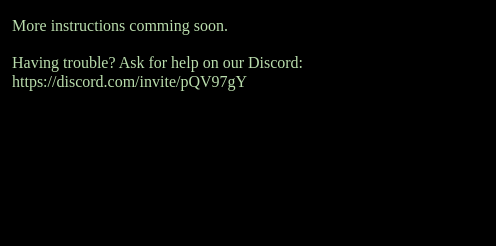
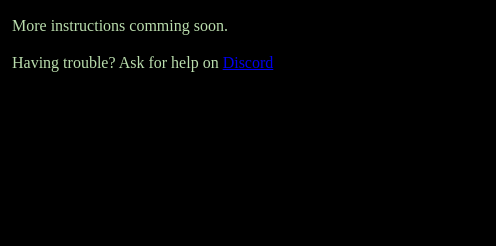
Before and after one commit to asymmetricmedia/asym.me, a website: page assembly/index.html in a window 1280 px wide. Shown: the part 312-558 px from the top of the page, 784-1280 px from the left. Drawn offline with nearby package versions, Linux system fonts and the light colour scheme.

Commit message:
add discord

```diff
--- a/assembly/index.html
+++ b/assembly/index.html
@@ -42,7 +42,7 @@ example: say Greetings Comrades!
         </p>
         <p>
           Having trouble?
-          Ask for help on our Discord: https://discord.com/invite/pQV97gY
+          Ask for help on <a href="https://discord.com/invite/pQV97gY">Discord</a>
         </p>
       </div>
     </div>
```
